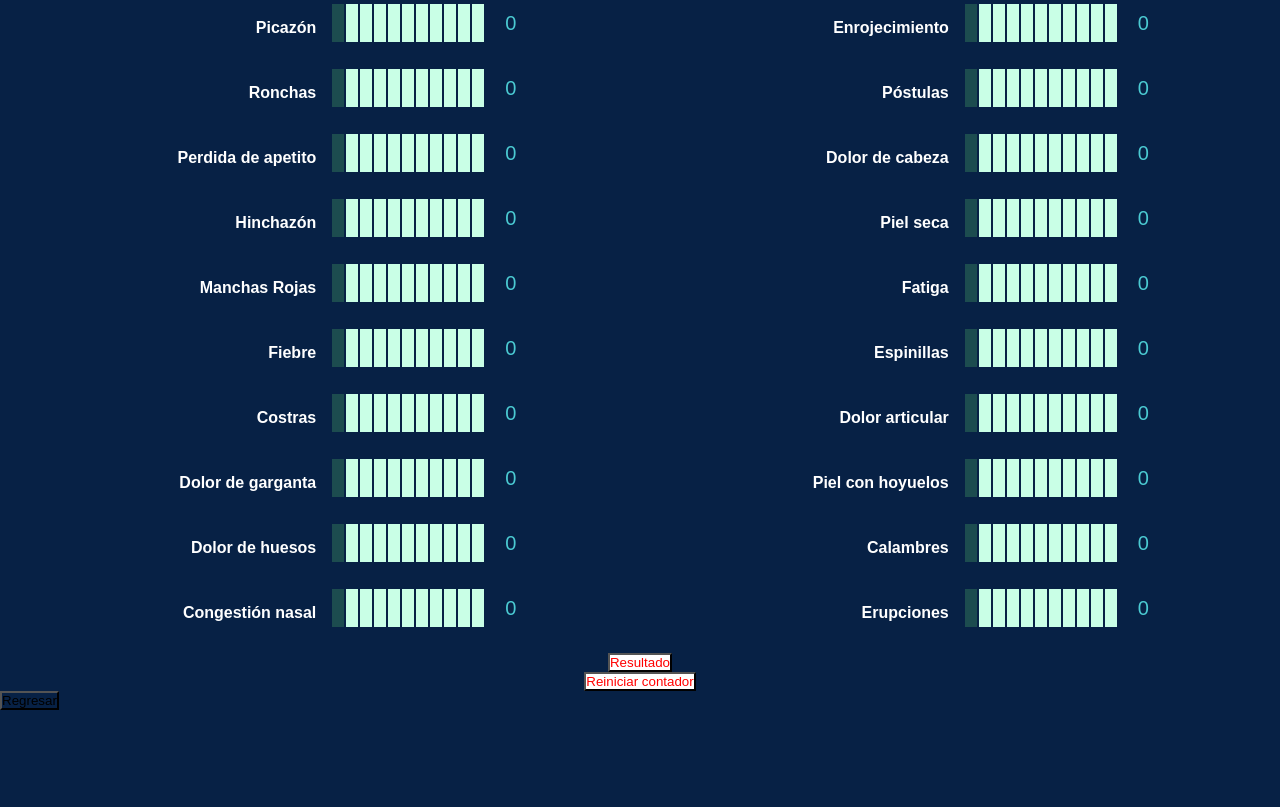
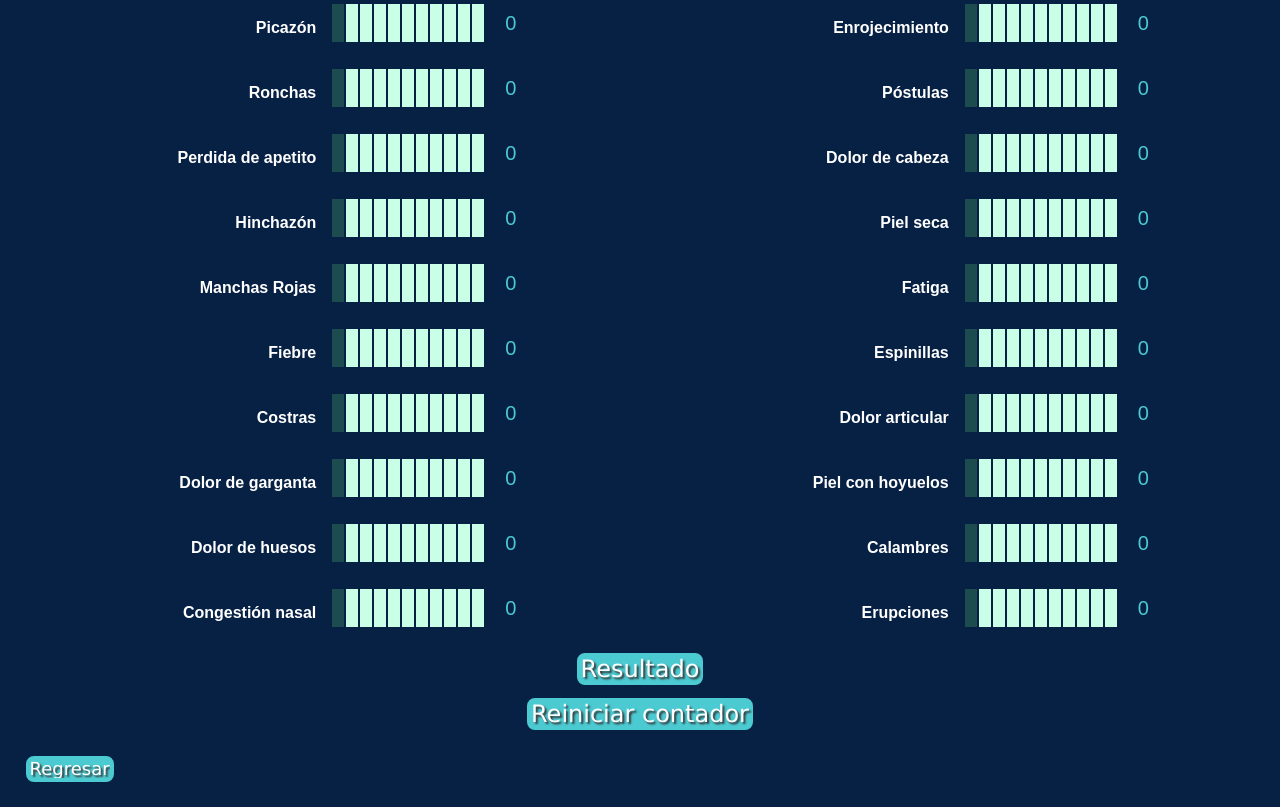
Before and after one commit to aporter12/logicaDifusa, a plain HTML site: page diagnosticoGeneral.html in a window 1280 px wide. Shown: the part 321-1128 px from the top of the page. Before the commit the page ends 1031 px from the top, so only its background shows below. Drawn offline with Linux system fonts and the light colour scheme.

Commit message:
Add files via upload

```diff
--- a/css/styleEspecifico.css
+++ b/css/styleEspecifico.css
@@ -80,3 +80,77 @@ h2{
   outline: none;
   margin-bottom: 4%;
 }
+.resultado{
+  background: var(--color-blue);
+  opacity: 1.00;
+  font-family: "Verdana";
+  font-style: normal;
+  font-weight: normal;
+  font-size: 24px;
+  line-height: 100%;
+  color: white;
+  outline: none;
+  border: 4px solid var(--color-blue);
+  border-radius: 8px;
+  cursor: pointer;
+  text-shadow: 2px 2px 2px #363131;
+  margin-bottom: 2%;
+}
+.resultado:hover{
+  background: var(--color-blue);
+  transform: scale(1.2);
+  outline: none;
+  border: 4px solid var(--color-blue);
+}
+.volver{
+  background: var(--color-blue);
+  opacity: 1.00;
+  font-family: "Verdana";
+  font-style: normal;
+  font-weight: normal;
+  font-size: 18px;
+  line-height: 100%;
+  color: white;
+  outline: none;
+  border: 4px solid var(--color-blue);
+  border-radius: 8px;
+  cursor: pointer;
+  text-shadow: 2px 2px 2px #363131;
+}
+.volver:hover{
+  background: var(--color-blue);
+  transform: scale(1.2);
+  outline: none;
+  border: 4px solid var(--color-blue);
+}
+.regresar{
+  background: var(--color-blue);
+  opacity: 1.00;
+  font-family: "Verdana";
+  font-style: normal;
+  font-weight: normal;
+  font-size: 18px;
+  line-height: 100%;
+  color: white;
+  outline: none;
+  border: 4px solid var(--color-blue);
+  border-radius: 8px;
+  cursor: pointer;
+  text-shadow: 2px 2px 2px #363131;
+  margin-bottom: 2%;
+  margin-left: 2%;
+}
+.regresar:hover{
+  background: var(--color-blue);
+  transform: scale(1.2);
+  outline: none;
+  border: 4px solid var(--color-blue);
+}
+.mensaje{
+  color: white;
+  margin-left: 5%;
+  font-family: sans-serif;
+  font-weight: lighter;
+  outline: none;
+  font-size: 18px;
+}
--- a/css/styleGeneral.css
+++ b/css/styleGeneral.css
@@ -73,8 +73,6 @@ button{
 transform: translateY(-50%);
 }
 
-
-
 #respuesta button{
   position: absolute;
   bottom: 20px;
@@ -82,3 +80,106 @@ transform: translateY(-50%);
   width: 180px;
   left: calc(50% - 90px);
 }
+.resultado{
+  background: var(--color-blue);
+  opacity: 1.00;
+  font-family: "Verdana";
+  font-style: normal;
+  font-weight: normal;
+  font-size: 24px;
+  line-height: 100%;
+  color: white;
+  outline: none;
+  border: 4px solid var(--color-blue);
+  border-radius: 8px;
+  cursor: pointer;
+  text-shadow: 2px 2px 2px #363131;
+}
+.reinicio{
+  background: var(--color-blue);
+  opacity: 1.00;
+  font-family: "Verdana";
+  font-style: normal;
+  font-weight: normal;
+  font-size: 24px;
+  line-height: 100%;
+  color: white;
+  outline: none;
+  border: 4px solid var(--color-blue);
+  border-radius: 8px;
+  cursor: pointer;
+  text-shadow: 2px 2px 2px #363131;
+  margin-top: 1%;
+  margin-bottom: 2%;
+}
+.resultado:hover{
+  background: var(--color-blue);
+  transform: scale(1.2);
+  outline: none;
+  border: 4px solid var(--color-blue);
+}
+.reinicio:hover{
+  background: var(--color-blue);
+  transform: scale(1.2);
+  outline: none;
+  border: 4px solid var(--color-blue);
+}
+.volver{
+  background: var(--color-blue);
+  opacity: 1.00;
+  font-family: "Verdana";
+  font-style: normal;
+  font-weight: normal;
+  font-size: 18px;
+  line-height: 100%;
+  color: white;
+  outline: none;
+  border: 4px solid var(--color-blue);
+  border-radius: 8px;
+  cursor: pointer;
+  text-shadow: 2px 2px 2px #363131;
+}
+.volver:hover{
+  background: var(--color-blue);
+  transform: scale(1.2);
+  outline: none;
+  border: 4px solid var(--color-blue);
+}
+p{
+  color: white;
+  font-family: sans-serif;
+  font-weight: lighter;
+  outline: none;
+  font-size: 18px;
+}
+.mensaje{
+  color: white;
+  margin-left: 5%;
+  font-family: sans-serif;
+  font-weight: lighter;
+  outline: none;
+  font-size: 18px;
+}
+.regresar{
+  background: var(--color-blue);
+  opacity: 1.00;
+  font-family: "Verdana";
+  font-style: normal;
+  font-weight: normal;
+  font-size: 18px;
+  line-height: 100%;
+  color: white;
+  outline: none;
+  border: 4px solid var(--color-blue);
+  border-radius: 8px;
+  cursor: pointer;
+  text-shadow: 2px 2px 2px #363131;
+  margin-bottom: 2%;
+  margin-left: 2%;
+}
+.regresar:hover{
+  background: var(--color-blue);
+  transform: scale(1.2);
+  outline: none;
+  border: 4px solid var(--color-blue);
+}
--- a/css/styleIndex.css
+++ b/css/styleIndex.css
@@ -37,7 +37,7 @@ h2{
   border: 4px solid var(--color-blue);
   border-radius: 8px;
   cursor: pointer;
-  margin-left: 30%;
+  margin-left: 25%;
   margin-top: 3%;
   text-shadow: 2px 2px 2px #363131;
   position: absolute;
@@ -56,7 +56,7 @@ h2{
   border: 4px solid var(--color-blue);
   border-radius: 8px;
   cursor: pointer;
-  margin-left: 50%;
+  margin-left: 60%;
   margin-top: 3%;
   text-shadow: 2px 2px 2px #363131;
   position: absolute;
```
